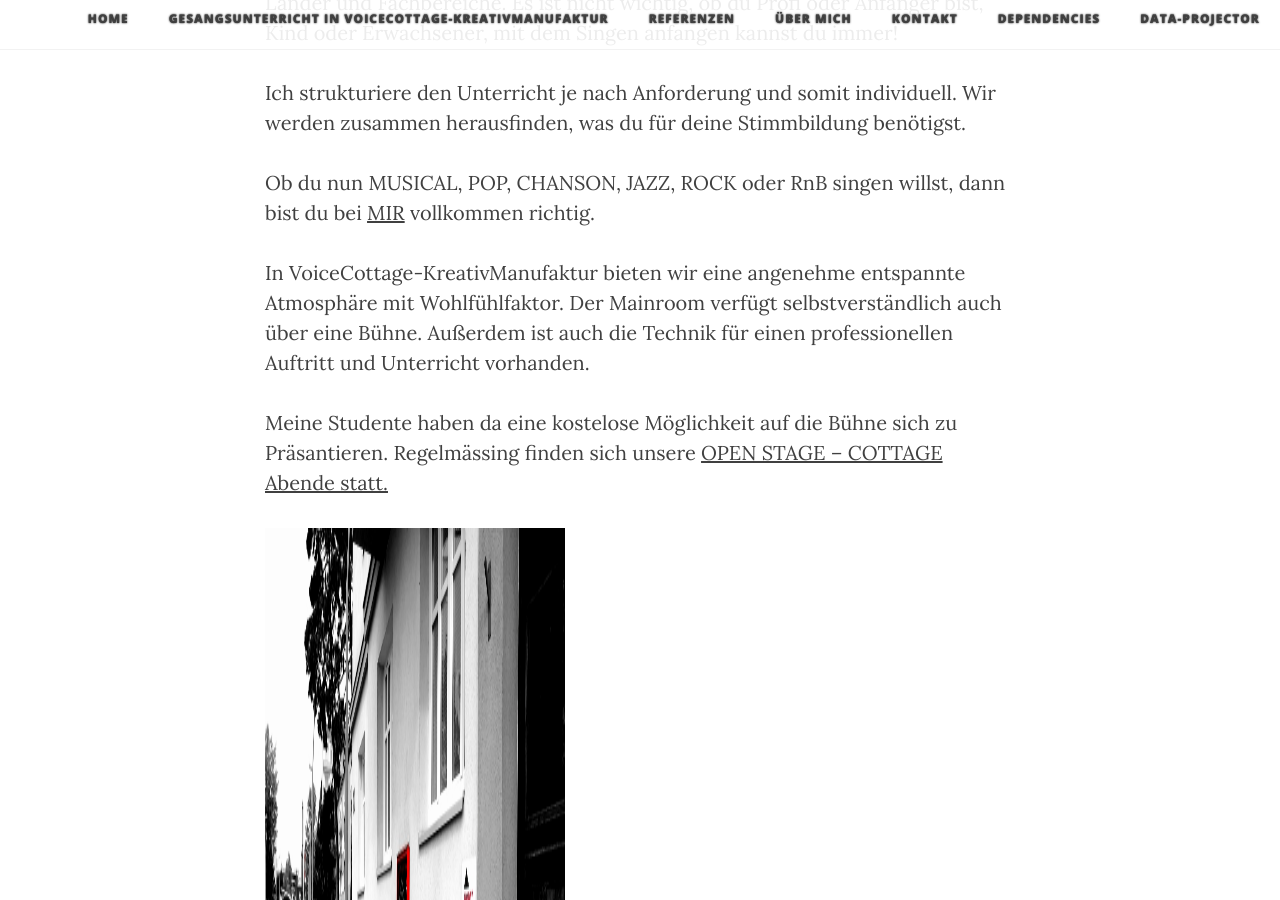
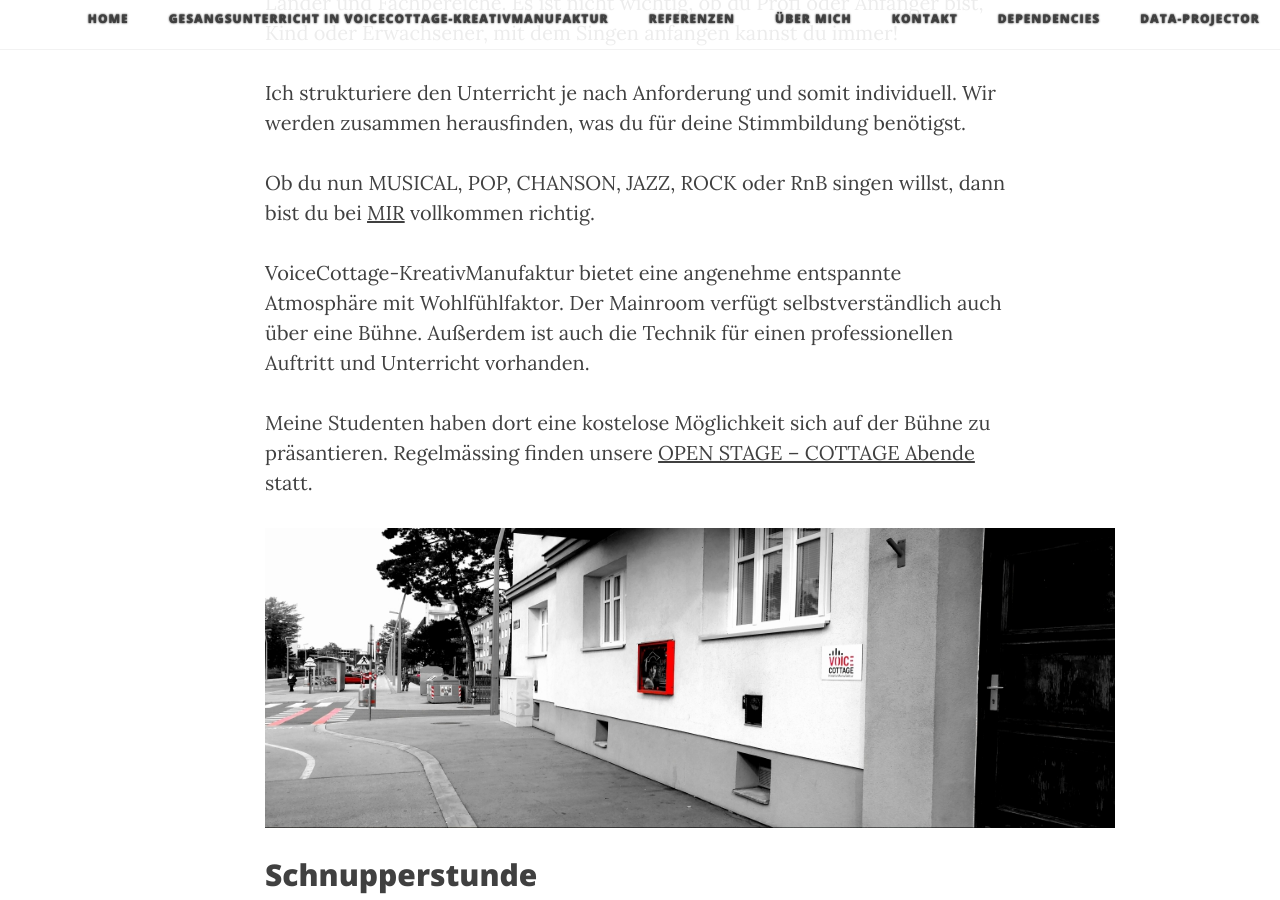
Before and after one commit to janhyza/gesangscoaching.at, a Jekyll site: the page built from projects/Gesangsunterricht - VoiceCottage-KreativManufaktur.md, in a window 1280 px wide and 900 px high, scrolled down 856 px. Built offline with Jekyll 4.4.1, drawn with Linux system fonts in a browser that asks for light colours; nearby versions of some CDN libraries.

Commit message:
Update Gesangsunterricht - VoiceCottage-KreativManufaktur.md

```diff
--- a/projects/Gesangsunterricht - VoiceCottage-KreativManufaktur.md
+++ b/projects/Gesangsunterricht - VoiceCottage-KreativManufaktur.md
@@ -12,11 +12,11 @@ Ich strukturiere den Unterricht je nach Anforderung und somit individuell. Wir w
 
 Ob du nun MUSICAL, POP, CHANSON, JAZZ, ROCK oder RnB singen willst, dann bist du bei [MIR](http://gesangscoaching.at/contact/) vollkommen richtig.
 
-In VoiceCottage-KreativManufaktur bieten wir eine angenehme entspannte Atmosphäre mit Wohlfühlfaktor. Der Mainroom verfügt selbstverständlich auch über eine Bühne. Außerdem ist auch die Technik für einen professionellen Auftritt und Unterricht vorhanden.
+VoiceCottage-KreativManufaktur bietet eine angenehme entspannte Atmosphäre mit Wohlfühlfaktor. Der Mainroom verfügt selbstverständlich auch über eine Bühne. Außerdem ist auch die Technik für einen professionellen Auftritt und Unterricht vorhanden.
 
-Meine Studente haben da eine kostelose Möglichkeit auf die Bühne sich zu Präsantieren. Regelmässing finden sich unsere [OPEN STAGE – COTTAGE Abende statt. ](http://voicecottage.at/events/)
+Meine Studenten haben dort eine kostelose Möglichkeit sich auf der Bühne zu präsantieren. Regelmässing finden unsere [OPEN STAGE – COTTAGE Abende](http://voicecottage.at/events/) statt.
 
-<img src="http://gesangscoaching.at/img/hedaer 2.jpg" width="300" height="850"  >
+<img src="http://gesangscoaching.at/img/hedaer 2.jpg" width="850" height="300"  >
 
 ## Schnupperstunde
 Beim Gesangsunterricht ist das Vertrauen zwischen Coach und Interessierten ausschlaggebend. Dazu ist es wichtig den passenden Coach zu finden. Daher gibt es die Schnupperstunde. Hier können wir uns kennenlernen und du bekommst erste Eindrücke, wie sich deine Stimmbildung entwickeln könnte. Die Schnupperstunde kostet 20€ und dauert 30 Minuten.  [SCHNUPPERSTUNDE VEREINBAREN ](http://gesangscoaching.at/contact/)
```
